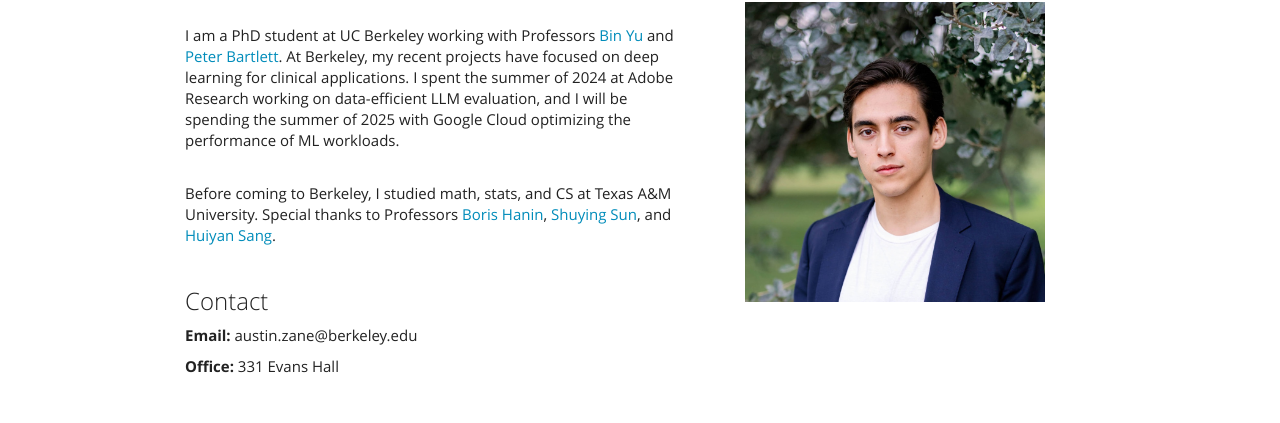
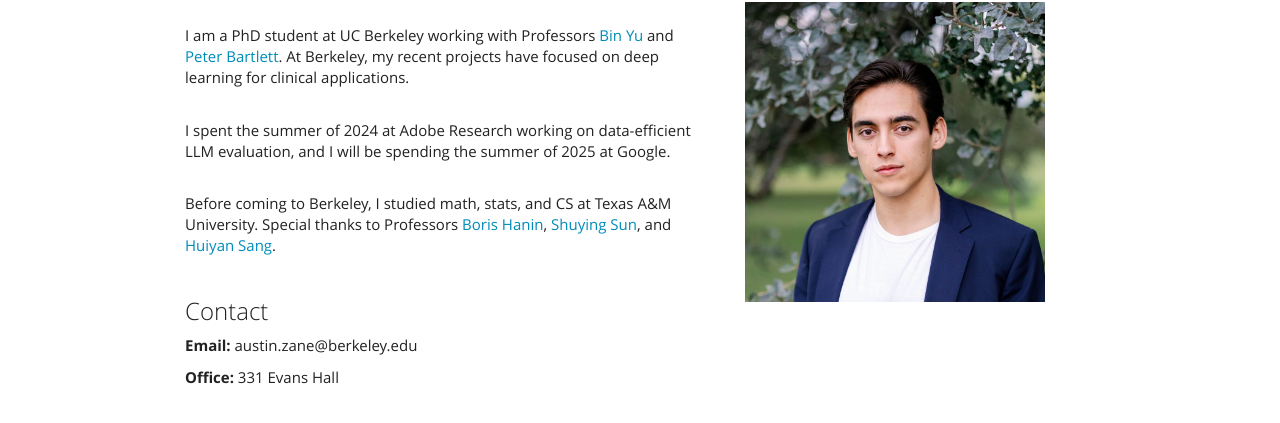
Before and after one commit to austinvictorzane/austinvictorzane.github.io, a plain HTML site: page index.html in a window 1280 px wide. Shown: the part 129-552 px from the top of the page. Drawn offline with nearby package versions, Linux system fonts and the light colour scheme; some packages are replaced by stand-ins of ours.

Commit message:
Update index.html

```diff
--- a/index.html
+++ b/index.html
@@ -269,7 +269,8 @@ $(document).ready(function () {
      $head.prepend('<img src=\"images/suit_pfp_square.jpeg" style=\"float: right;width: 300px;margin:50px\"/>')
    });
 </script>
-<p><br> I am a PhD student at UC Berkeley working with Professors <a href = "https://binyu.stat.berkeley.edu">Bin Yu</a> and <a href="https://www.stat.berkeley.edu/~bartlett/">Peter Bartlett</a>. At Berkeley, my recent projects have focused on deep learning for clinical applications. I spent the summer of 2024 at Adobe Research working on data-efficient LLM evaluation, and I will be spending the summer of 2025 with Google Cloud optimizing the performance of ML workloads. </p>
+<p><br> I am a PhD student at UC Berkeley working with Professors <a href = "https://binyu.stat.berkeley.edu">Bin Yu</a> and <a href="https://www.stat.berkeley.edu/~bartlett/">Peter Bartlett</a>. At Berkeley, my recent projects have focused on deep learning for clinical applications. </p>
+<p><br> I spent the summer of 2024 at Adobe Research working on data-efficient LLM evaluation, and I will be spending the summer of 2025 at Google.</p>
 <p><br> Before coming to Berkeley, I studied math, stats, and CS at Texas A&amp;M University. Special thanks to Professors
 <a href="https://hanin.princeton.edu/">Boris Hanin</a>, <a href = "https://faculty.txst.edu/profile/1922572">Shuying Sun</a>, and <a href="https://sites.google.com/site/huiyansang/home">Huiyan Sang</a>.</p>
 <p><br></p>
```
